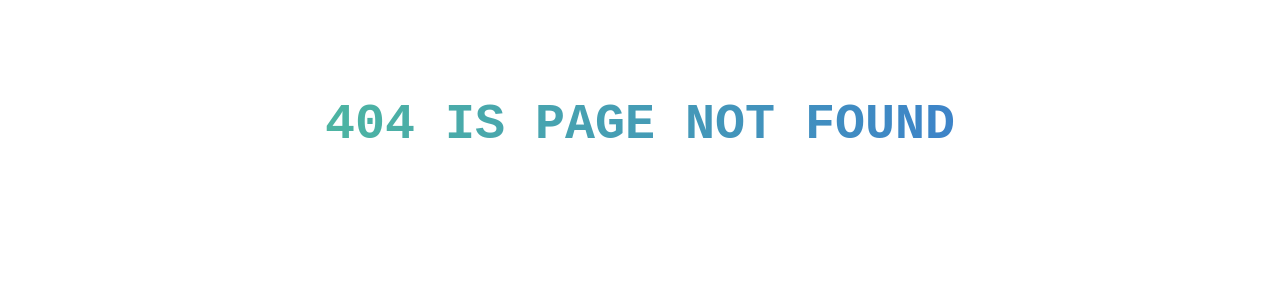
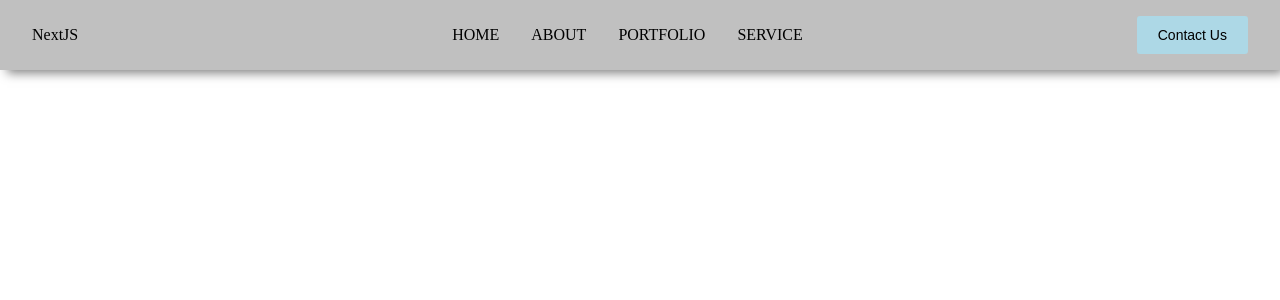
Before and after one commit to al-jabir/basic-nextJS-practice-again, a Next.js app: page /posts/navbar in a window 1280 px wide. Before the commit this address had no page. Shown: the top 300 px of the page. Built offline with nearby package versions, Linux system fonts and the light colour scheme.

Commit message:
I have done navbar components and style

```diff
--- /dev/null
+++ b/pages/posts/navbar.js
@@ -0,0 +1,29 @@
+import React from 'react';
+import styled from '../../styles/sass/navbar.module.scss';
+
+const Navbar = () => {
+  return (
+    <header className={styled.header}>
+      <a href='#' className='logo'>
+        NextJS
+      </a>
+      <ul className={styled.menu}>
+        <li>
+          <a href='#'>Home</a>
+        </li>
+        <li>
+          <a href='#'>about</a>
+        </li>
+        <li>
+          <a href='#'>portfolio</a>
+        </li>
+        <li>
+          <a href='#'>service</a>
+        </li>
+      </ul>
+      <button className={styled.btn}>Contact Us</button>
+    </header>
+  );
+};
+
+export default Navbar;
--- /dev/null
+++ b/styles/sass/navbar.module.scss
@@ -0,0 +1,37 @@
+.header {
+  height: 70px;
+  background-color: silver;
+  box-shadow: 5px 5px 10px -2px rgba(0, 0, 0, 0.5);
+  width: 100%;
+  padding: 1rem 2rem;
+  display: flex;
+  justify-content: space-between;
+  align-items: center;
+  .menu {
+    list-style: none;
+    display: flex;
+    li {
+      margin: 0 1rem;
+      a {
+        text-transform: uppercase;
+        transition: 0.5s ease-in;
+        &:hover {
+          color: tomato;
+        }
+      }
+    }
+  }
+  .btn {
+    padding: 10px 20px;
+    background: lightblue;
+    border: none;
+    font-size: 14px;
+    border-radius: 3px;
+    transition: 0.5s all ease-in-out;
+    border: 1px solid transparent;
+    &:hover {
+      background: transparent;
+      border-color: tomato;
+    }
+  }
+}
```
